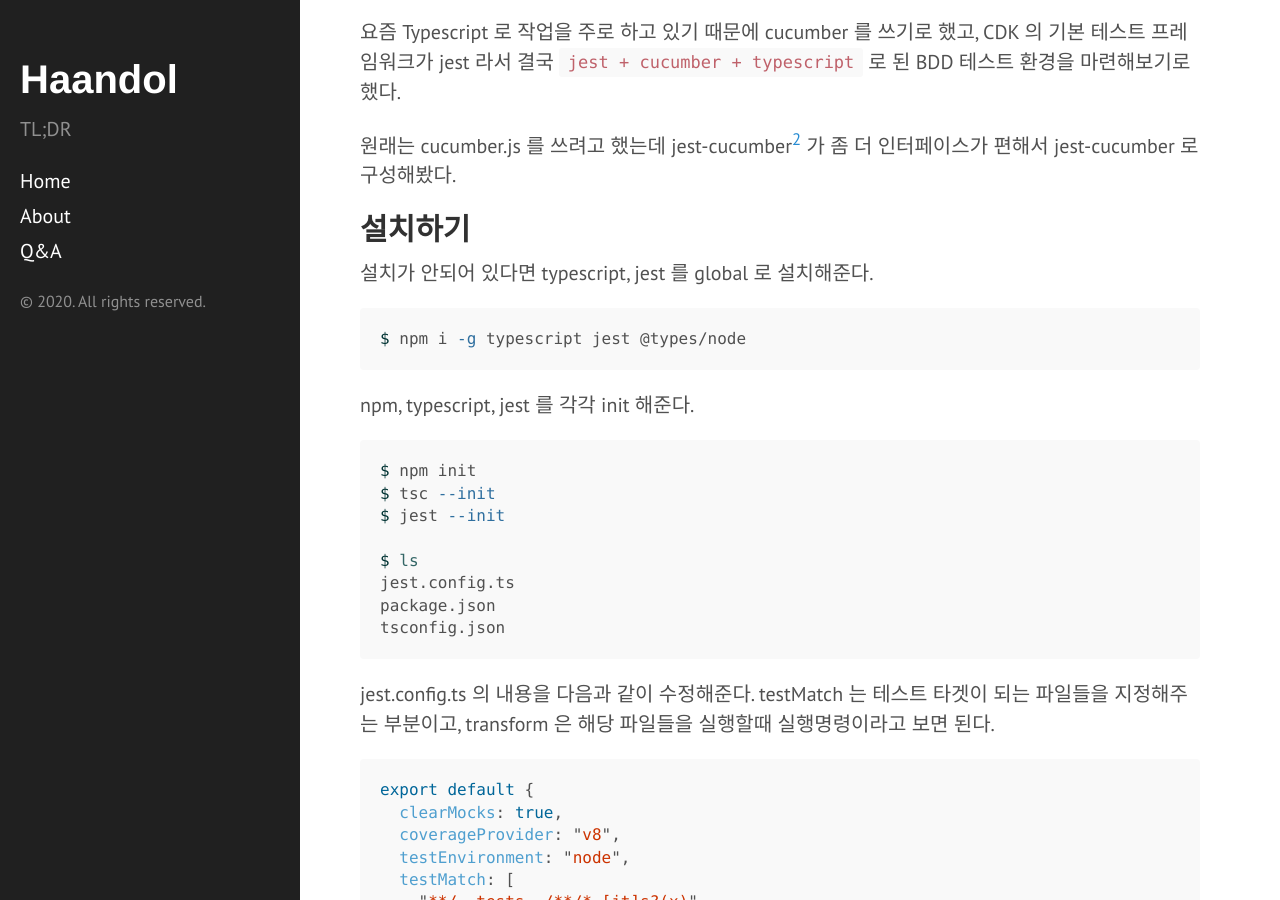
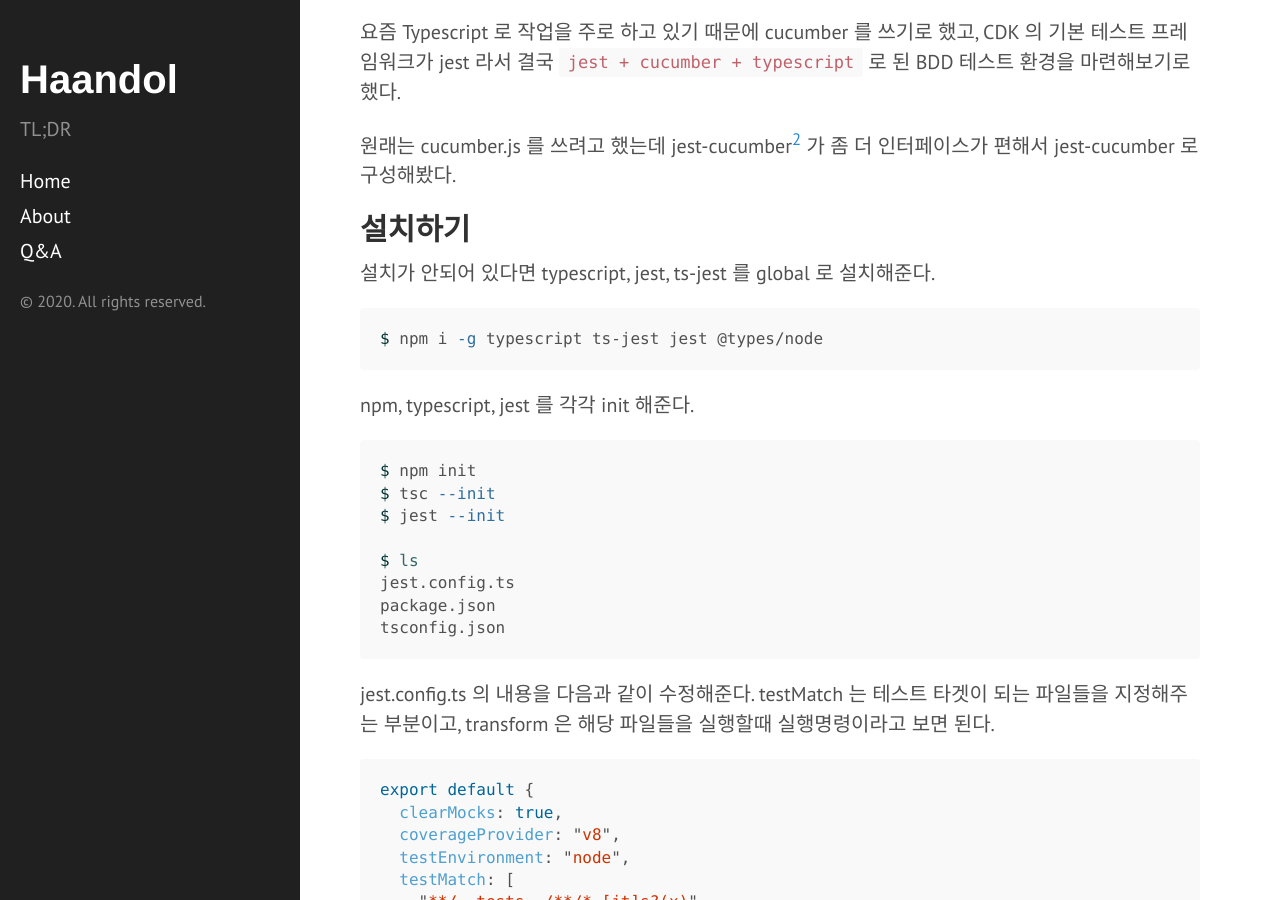
Before and after one commit to haandol/haandol.github.com, a Jekyll site: the page built from _posts/2020-12-21-jest-cucumber-typescript-bdd.md, in a window 1280 px wide and 900 px high, scrolled down 652 px. Built offline with Jekyll 4.4.1, drawn with Linux system fonts in a browser that asks for light colours; comment, search, counter and statistics services are not loaded.

Commit message:
install ts-jest on global context

````diff
--- a/_posts/2020-12-21-jest-cucumber-typescript-bdd.md
+++ b/_posts/2020-12-21-jest-cucumber-typescript-bdd.md
@@ -30,10 +30,10 @@ CDK 의 기본 테스트 프레임워크가 jest 라서 결국 `jest + cucumber
 
 ## 설치하기
 
-설치가 안되어 있다면 typescript, jest 를 global  로 설치해준다.
+설치가 안되어 있다면 typescript, jest, ts-jest 를 global 로 설치해준다.
 
 ```bash
-$ npm i -g typescript jest @types/node
+$ npm i -g typescript ts-jest jest @types/node
 ```
 
 npm, typescript, jest 를 각각 init 해준다.
````
